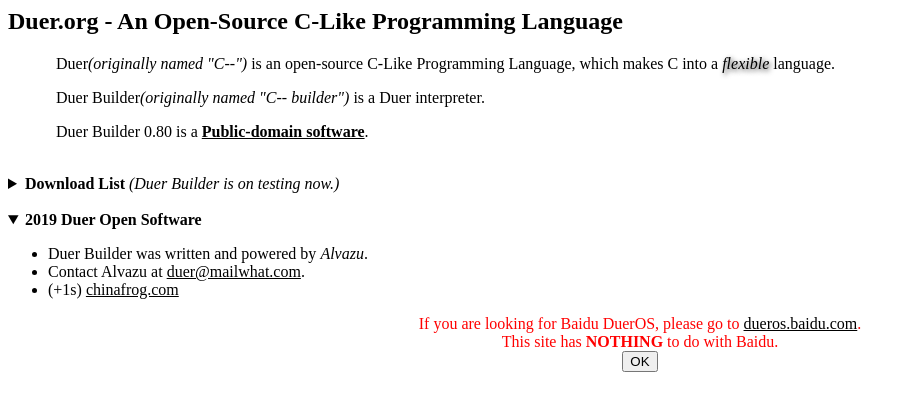
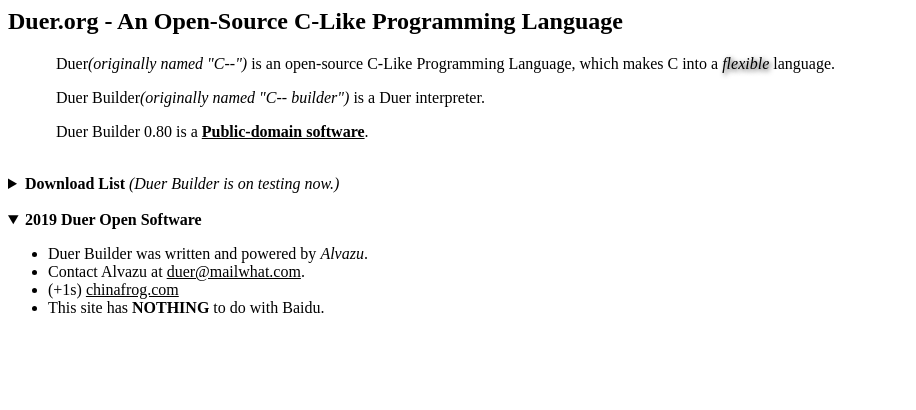
Before and after one commit to alvazu/duer-exhibition, a plain HTML site: page index.html in a window 1280 px wide. Both pictures are taken after a click on the heading "2019 Duer Open Software". Shown: the whole page, without its empty margins (0-916 px from the left). Drawn offline with nearby package versions, Linux system fonts and the light colour scheme.

Commit message:
Update index.html

```diff
--- a/index.html
+++ b/index.html
@@ -24,8 +24,10 @@ em{text-shadow:2px 2px 5px #333333;}
 <li>Duer Builder was written and powered by <i>Alvazu</i>.
 <li>Contact Alvazu at <a href="mailto:duer@mailwhat.com">duer@mailwhat.com</a>.</li>
 <li>(+1s) <a href="https://www.chinafrog.com/">chinafrog.com</a></li>
+<li>This site has <b>NOTHING</b> to do with Baidu.</li>
 </ul>
 </details>
+<!--
 <div id="tip"><center style="color: red;">
   If you are looking for Baidu DuerOS, please go to <a href="http://dueros.baidu.com">dueros.baidu.com</a>.
   <br>This site has <b>NOTHING</b> to do with Baidu.<br>
@@ -39,3 +41,4 @@ $(document).ready(function(){
   });
 });
 </script>
+-->
```
